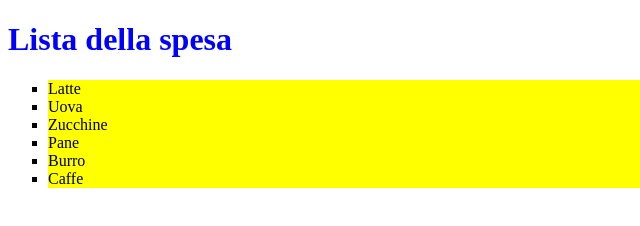
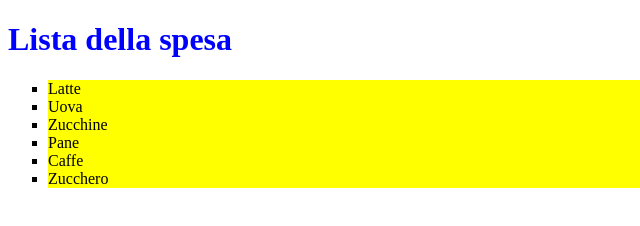
Before and after one commit to Fedix01/exGit, a plain HTML site: page index.html in a window 1280 px wide. Shown: the full height of the page, 0-640 px from the left. Drawn offline with Linux system fonts and the light colour scheme.

Commit message:
added-code li

```diff
--- a/index.html
+++ b/index.html
@@ -15,8 +15,8 @@
         <li>Uova</li>
         <li>Zucchine</li>
         <li>Pane</li>
-        <li>Burro</li>
         <li>Caffe</li>
+        <li>Zucchero</li>
     </ul>
 </body>
 
```
